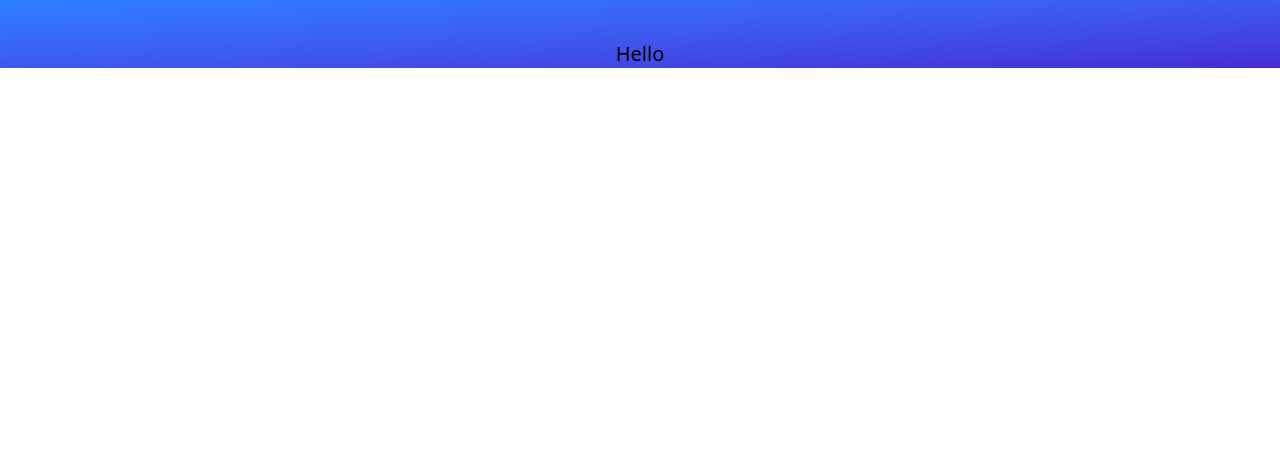
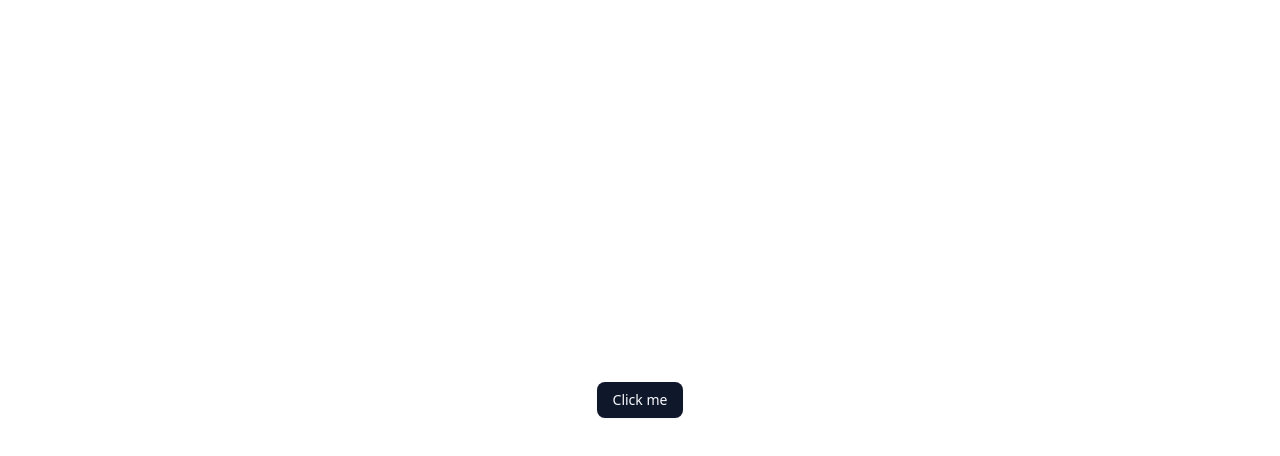
Before and after one commit to Roshan21p/Messaging-Slack-Frontend, a React (Vite) app: page / in a window 1280 px wide. Shown: the top 456 px of the page. Built offline with nearby package versions, Linux system fonts and the light colour scheme.

Commit message:
shadcn added

```diff
--- a/src/App.jsx
+++ b/src/App.jsx
@@ -1,11 +1,12 @@
 import './App.css'
 
+import { Button } from "@/components/ui/button"
+
 function App() {
-
   return (
-    <>
-    <div className='text-center text-xl pt-10 bg-gradient-to-br from-blue-500 to-indigo-700'>Hello</div>
-    </>
+    <div className="flex flex-col items-center justify-center min-h-screen">
+      <Button>Click me</Button>
+    </div>
   )
 }
 
--- /dev/null
+++ b/src/components/ui/button.jsx
@@ -0,0 +1,55 @@
+import * as React from "react"
+import { Slot } from "@radix-ui/react-slot"
+import { cva } from "class-variance-authority";
+
+import { cn } from "@/lib/utils"
+
+const buttonVariants = cva(
+  "inline-flex items-center justify-center gap-2 whitespace-nowrap rounded-md text-sm font-medium transition-all disabled:pointer-events-none disabled:opacity-50 [&_svg]:pointer-events-none [&_svg:not([class*='size-'])]:size-4 shrink-0 [&_svg]:shrink-0 outline-none focus-visible:border-ring focus-visible:ring-ring/50 focus-visible:ring-[3px] aria-invalid:ring-destructive/20 dark:aria-invalid:ring-destructive/40 aria-invalid:border-destructive",
+  {
+    variants: {
+      variant: {
+        default:
+          "bg-primary text-primary-foreground shadow-xs hover:bg-primary/90",
+        destructive:
+          "bg-destructive text-white shadow-xs hover:bg-destructive/90 focus-visible:ring-destructive/20 dark:focus-visible:ring-destructive/40 dark:bg-destructive/60",
+        outline:
+          "border bg-background shadow-xs hover:bg-accent hover:text-accent-foreground dark:bg-input/30 dark:border-input dark:hover:bg-input/50",
+        secondary:
+          "bg-secondary text-secondary-foreground shadow-xs hover:bg-secondary/80",
+        ghost:
+          "hover:bg-accent hover:text-accent-foreground dark:hover:bg-accent/50",
+        link: "text-primary underline-offset-4 hover:underline",
+      },
+      size: {
+        default: "h-9 px-4 py-2 has-[>svg]:px-3",
+        sm: "h-8 rounded-md gap-1.5 px-3 has-[>svg]:px-2.5",
+        lg: "h-10 rounded-md px-6 has-[>svg]:px-4",
+        icon: "size-9",
+      },
+    },
+    defaultVariants: {
+      variant: "default",
+      size: "default",
+    },
+  }
+)
+
+function Button({
+  className,
+  variant,
+  size,
+  asChild = false,
+  ...props
+}) {
+  const Comp = asChild ? Slot : "button"
+
+  return (
+    <Comp
+      data-slot="button"
+      className={cn(buttonVariants({ variant, size, className }))}
+      {...props} />
+  );
+}
+
+export { Button, buttonVariants }
--- a/src/index.css
+++ b/src/index.css
@@ -1 +1,120 @@
 @import "tailwindcss";
+@import "tw-animate-css";
+
+@custom-variant dark (&:is(.dark *));
+
+:root {
+  --radius: 0.625rem;
+  --background: oklch(1 0 0);
+  --foreground: oklch(0.129 0.042 264.695);
+  --card: oklch(1 0 0);
+  --card-foreground: oklch(0.129 0.042 264.695);
+  --popover: oklch(1 0 0);
+  --popover-foreground: oklch(0.129 0.042 264.695);
+  --primary: oklch(0.208 0.042 265.755);
+  --primary-foreground: oklch(0.984 0.003 247.858);
+  --secondary: oklch(0.968 0.007 247.896);
+  --secondary-foreground: oklch(0.208 0.042 265.755);
+  --muted: oklch(0.968 0.007 247.896);
+  --muted-foreground: oklch(0.554 0.046 257.417);
+  --accent: oklch(0.968 0.007 247.896);
+  --accent-foreground: oklch(0.208 0.042 265.755);
+  --destructive: oklch(0.577 0.245 27.325);
+  --border: oklch(0.929 0.013 255.508);
+  --input: oklch(0.929 0.013 255.508);
+  --ring: oklch(0.704 0.04 256.788);
+  --chart-1: oklch(0.646 0.222 41.116);
+  --chart-2: oklch(0.6 0.118 184.704);
+  --chart-3: oklch(0.398 0.07 227.392);
+  --chart-4: oklch(0.828 0.189 84.429);
+  --chart-5: oklch(0.769 0.188 70.08);
+  --sidebar: oklch(0.984 0.003 247.858);
+  --sidebar-foreground: oklch(0.129 0.042 264.695);
+  --sidebar-primary: oklch(0.208 0.042 265.755);
+  --sidebar-primary-foreground: oklch(0.984 0.003 247.858);
+  --sidebar-accent: oklch(0.968 0.007 247.896);
+  --sidebar-accent-foreground: oklch(0.208 0.042 265.755);
+  --sidebar-border: oklch(0.929 0.013 255.508);
+  --sidebar-ring: oklch(0.704 0.04 256.788);
+}
+
+.dark {
+  --background: oklch(0.129 0.042 264.695);
+  --foreground: oklch(0.984 0.003 247.858);
+  --card: oklch(0.208 0.042 265.755);
+  --card-foreground: oklch(0.984 0.003 247.858);
+  --popover: oklch(0.208 0.042 265.755);
+  --popover-foreground: oklch(0.984 0.003 247.858);
+  --primary: oklch(0.929 0.013 255.508);
+  --primary-foreground: oklch(0.208 0.042 265.755);
+  --secondary: oklch(0.279 0.041 260.031);
+  --secondary-foreground: oklch(0.984 0.003 247.858);
+  --muted: oklch(0.279 0.041 260.031);
+  --muted-foreground: oklch(0.704 0.04 256.788);
+  --accent: oklch(0.279 0.041 260.031);
+  --accent-foreground: oklch(0.984 0.003 247.858);
+  --destructive: oklch(0.704 0.191 22.216);
+  --border: oklch(1 0 0 / 10%);
+  --input: oklch(1 0 0 / 15%);
+  --ring: oklch(0.551 0.027 264.364);
+  --chart-1: oklch(0.488 0.243 264.376);
+  --chart-2: oklch(0.696 0.17 162.48);
+  --chart-3: oklch(0.769 0.188 70.08);
+  --chart-4: oklch(0.627 0.265 303.9);
+  --chart-5: oklch(0.645 0.246 16.439);
+  --sidebar: oklch(0.208 0.042 265.755);
+  --sidebar-foreground: oklch(0.984 0.003 247.858);
+  --sidebar-primary: oklch(0.488 0.243 264.376);
+  --sidebar-primary-foreground: oklch(0.984 0.003 247.858);
+  --sidebar-accent: oklch(0.279 0.041 260.031);
+  --sidebar-accent-foreground: oklch(0.984 0.003 247.858);
+  --sidebar-border: oklch(1 0 0 / 10%);
+  --sidebar-ring: oklch(0.551 0.027 264.364);
+}
+
+@theme inline {
+  --radius-sm: calc(var(--radius) - 4px);
+  --radius-md: calc(var(--radius) - 2px);
+  --radius-lg: var(--radius);
+  --radius-xl: calc(var(--radius) + 4px);
+  --color-background: var(--background);
+  --color-foreground: var(--foreground);
+  --color-card: var(--card);
+  --color-card-foreground: var(--card-foreground);
+  --color-popover: var(--popover);
+  --color-popover-foreground: var(--popover-foreground);
+  --color-primary: var(--primary);
+  --color-primary-foreground: var(--primary-foreground);
+  --color-secondary: var(--secondary);
+  --color-secondary-foreground: var(--secondary-foreground);
+  --color-muted: var(--muted);
+  --color-muted-foreground: var(--muted-foreground);
+  --color-accent: var(--accent);
+  --color-accent-foreground: var(--accent-foreground);
+  --color-destructive: var(--destructive);
+  --color-border: var(--border);
+  --color-input: var(--input);
+  --color-ring: var(--ring);
+  --color-chart-1: var(--chart-1);
+  --color-chart-2: var(--chart-2);
+  --color-chart-3: var(--chart-3);
+  --color-chart-4: var(--chart-4);
+  --color-chart-5: var(--chart-5);
+  --color-sidebar: var(--sidebar);
+  --color-sidebar-foreground: var(--sidebar-foreground);
+  --color-sidebar-primary: var(--sidebar-primary);
+  --color-sidebar-primary-foreground: var(--sidebar-primary-foreground);
+  --color-sidebar-accent: var(--sidebar-accent);
+  --color-sidebar-accent-foreground: var(--sidebar-accent-foreground);
+  --color-sidebar-border: var(--sidebar-border);
+  --color-sidebar-ring: var(--sidebar-ring);
+}
+
+@layer base {
+  * {
+    @apply border-border outline-ring/50;
+  }
+  body {
+    @apply bg-background text-foreground;
+  }
+}
--- /dev/null
+++ b/src/lib/utils.js
@@ -0,0 +1,6 @@
+import { clsx } from "clsx";
+import { twMerge } from "tailwind-merge"
+
+export function cn(...inputs) {
+  return twMerge(clsx(inputs));
+}
--- a/vite.config.js
+++ b/vite.config.js
@@ -1,9 +1,14 @@
 import { defineConfig } from 'vite'
 import react from '@vitejs/plugin-react'
 import tailwindcss from '@tailwindcss/vite'
-
+import path from "path"
 
 // https://vite.dev/config/
 export default defineConfig({
   plugins: [react(), tailwindcss()],
+  resolve: {
+    alias: {
+      "@": path.resolve(__dirname, "./src"),
+    },
+  },
 })
```
Also changed, not shown: jsconfig.json (added, +8 -0 lines), package.json (+7 -1 lines), components.json (added), 2 other files (tests, documents, lock files or other folders).
